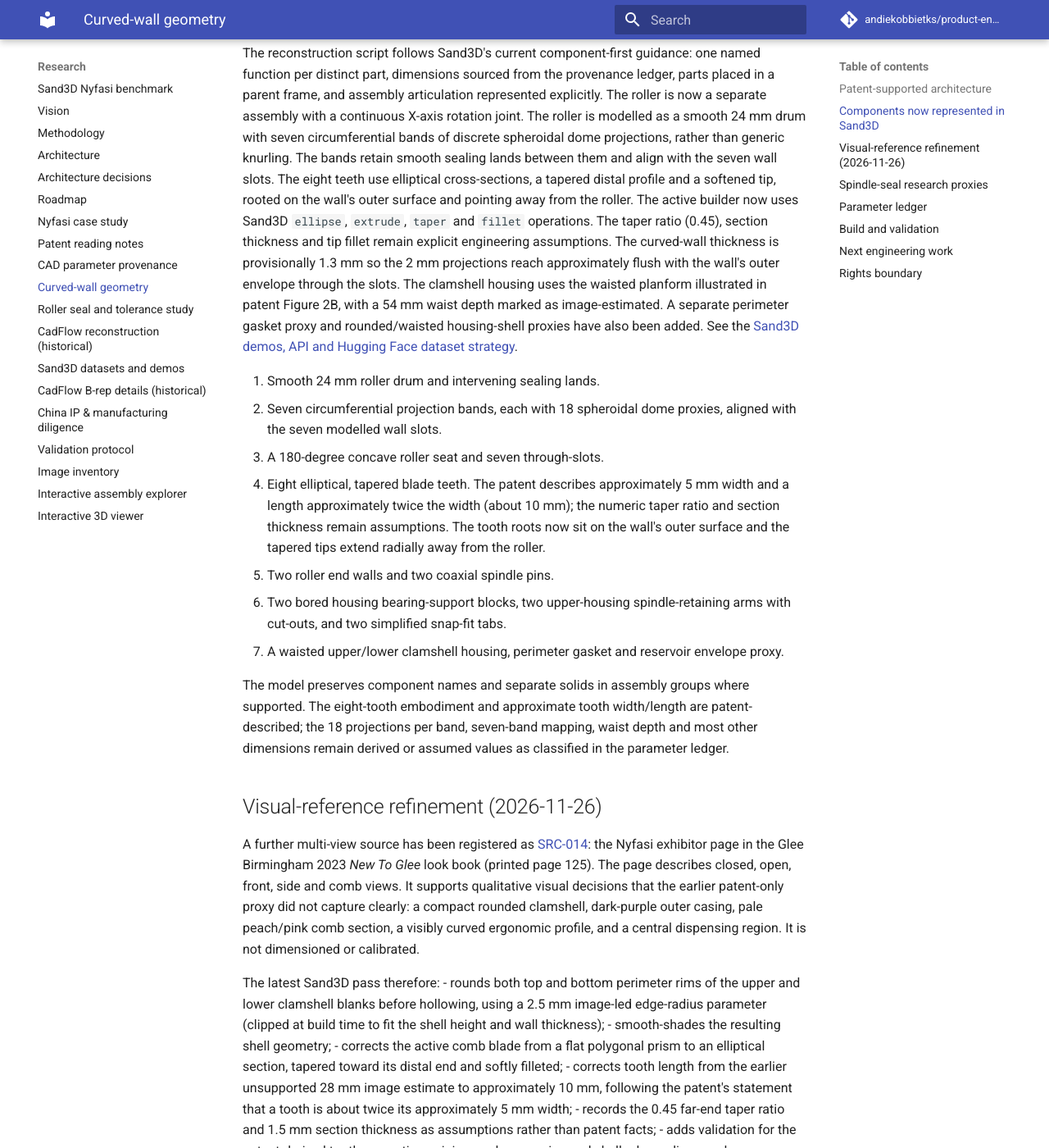
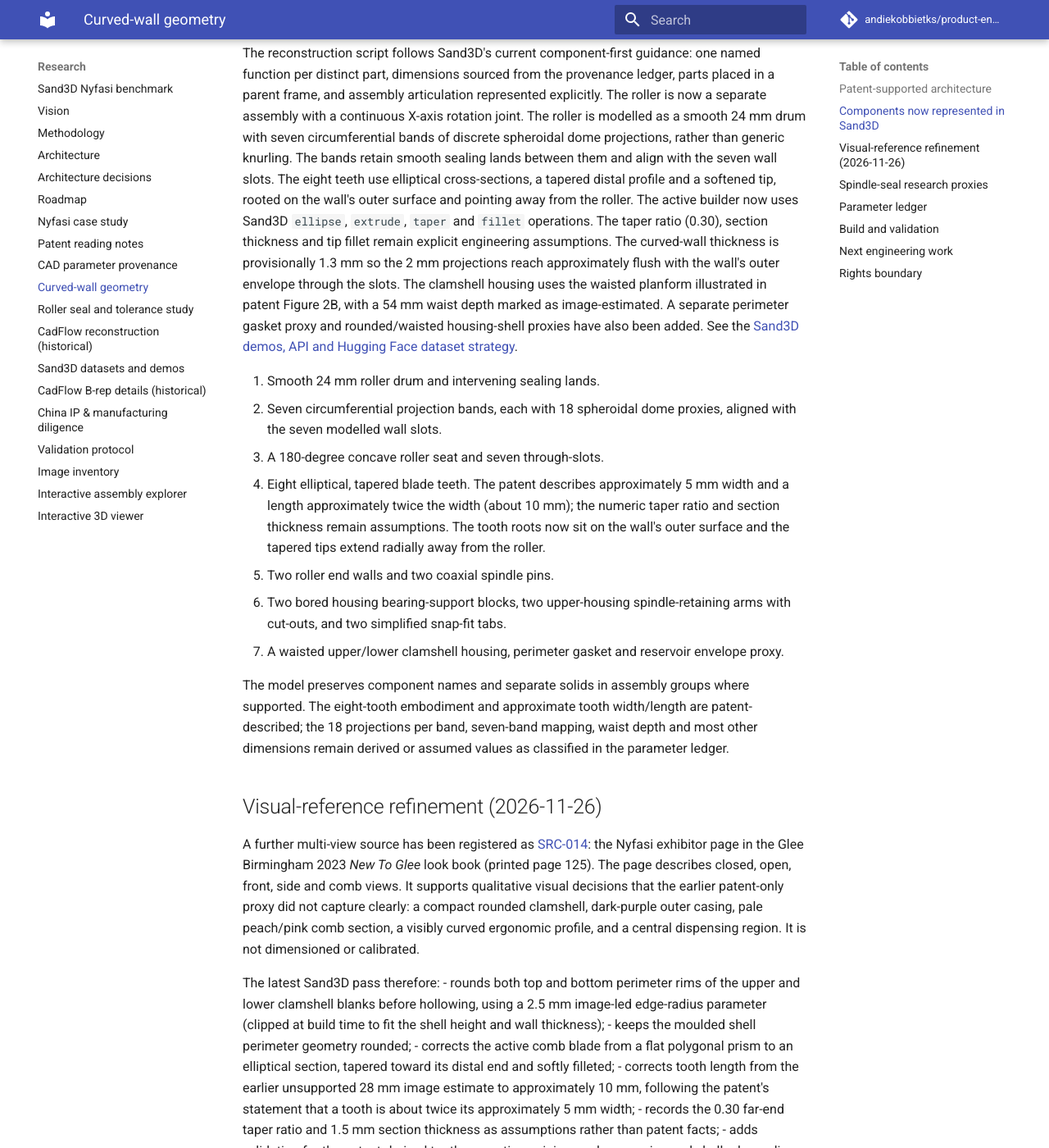
Before and after one commit to andiekobbietks/product-engineering-lab, an MkDocs documentation site: the page built from docs/experiments/curved-wall-geometry.md, in a window 1280 px wide and 1400 px high, scrolled down 655 px. Shown: the whole window at 82% size. Built offline with MkDocs 1.6.1 and Material for MkDocs 9.7.7, drawn with Linux system fonts in a browser that asks for light colours; comment, search, counter and statistics services are not loaded; some of the changed text lies outside the part shown.

Commit message:
docs(nyfasi): correct taper ratio and Sand3D compatibility notes

```diff
--- a/docs/experiments/curved-wall-geometry.md
+++ b/docs/experiments/curved-wall-geometry.md
@@ -11,7 +11,7 @@ The patent figures are schematic. They do not provide overall housing dimensions
 
 ## Components now represented in Sand3D
 
-The reconstruction script follows Sand3D's current component-first guidance: one named function per distinct part, dimensions sourced from the provenance ledger, parts placed in a parent frame, and assembly articulation represented explicitly. The roller is now a separate assembly with a continuous X-axis rotation joint. The roller is modelled as a smooth 24 mm drum with seven circumferential bands of discrete spheroidal dome projections, rather than generic knurling. The bands retain smooth sealing lands between them and align with the seven wall slots. The eight teeth use elliptical cross-sections, a tapered distal profile and a softened tip, rooted on the wall's outer surface and pointing away from the roller. The active builder now uses Sand3D `ellipse`, `extrude`, `taper` and `fillet` operations. The taper ratio (0.45), section thickness and tip fillet remain explicit engineering assumptions. The curved-wall thickness is provisionally 1.3 mm so the 2 mm projections reach approximately flush with the wall's outer envelope through the slots. The clamshell housing uses the waisted planform illustrated in patent Figure 2B, with a 54 mm waist depth marked as image-estimated. A separate perimeter gasket proxy and rounded/waisted housing-shell proxies have also been added. See the [Sand3D demos, API and Hugging Face dataset strategy](sand3d-dataset-strategy.md).
+The reconstruction script follows Sand3D's current component-first guidance: one named function per distinct part, dimensions sourced from the provenance ledger, parts placed in a parent frame, and assembly articulation represented explicitly. The roller is now a separate assembly with a continuous X-axis rotation joint. The roller is modelled as a smooth 24 mm drum with seven circumferential bands of discrete spheroidal dome projections, rather than generic knurling. The bands retain smooth sealing lands between them and align with the seven wall slots. The eight teeth use elliptical cross-sections, a tapered distal profile and a softened tip, rooted on the wall's outer surface and pointing away from the roller. The active builder now uses Sand3D `ellipse`, `extrude`, `taper` and `fillet` operations. The taper ratio (0.30), section thickness and tip fillet remain explicit engineering assumptions. The curved-wall thickness is provisionally 1.3 mm so the 2 mm projections reach approximately flush with the wall's outer envelope through the slots. The clamshell housing uses the waisted planform illustrated in patent Figure 2B, with a 54 mm waist depth marked as image-estimated. A separate perimeter gasket proxy and rounded/waisted housing-shell proxies have also been added. See the [Sand3D demos, API and Hugging Face dataset strategy](sand3d-dataset-strategy.md).
 
 1. Smooth 24 mm roller drum and intervening sealing lands.
 2. Seven circumferential projection bands, each with 18 spheroidal dome proxies, aligned with the seven modelled wall slots.
@@ -30,10 +30,10 @@ A further multi-view source has been registered as [SRC-014](../../experiments/0
 
 The latest Sand3D pass therefore:
 - rounds both top and bottom perimeter rims of the upper and lower clamshell blanks before hollowing, using a 2.5 mm image-led edge-radius parameter (clipped at build time to fit the shell height and wall thickness);
-- smooth-shades the resulting shell geometry;
+- keeps the moulded shell perimeter geometry rounded;
 - corrects the active comb blade from a flat polygonal prism to an elliptical section, tapered toward its distal end and softly filleted;
 - corrects tooth length from the earlier unsupported 28 mm image estimate to approximately 10 mm, following the patent's statement that a tooth is about twice its approximately 5 mm width;
-- records the 0.45 far-end taper ratio and 1.5 mm section thickness as assumptions rather than patent facts;
+- records the 0.30 far-end taper ratio and 1.5 mm section thickness as assumptions rather than patent facts;
 - adds validation for the patent-derived tooth proportion, minimum clear spacing and shell edge-radius envelope.
 
 The look-book imagery is used for qualitative shape and colour blocking only. It does not justify changing the assumed 130 × 68 mm housing envelope into a claimed exact measurement. The public source does not expose a calibrated ruler, dimensioned orthographic drawing or physical sample. Exact retail dimensions remain unresolved until authorised CAD or physical metrology is available.
@@ -54,7 +54,7 @@ Two separately named annular elastomer seal proxies are included around the spin
 | Curved slotted-wall thickness | 1.3 mm | Engineering assumption to align projection tips with the outer envelope |
 | Band axial footprint | 2 mm | Engineering assumption |
 | Housing waist depth | 54 mm | Image-estimated from Figure 2B; low confidence |
-| Tooth taper | 0.45 far-end scale ratio | Engineering assumption; not dimensioned by patent |
+| Tooth taper | 0.30 far-end scale ratio | Engineering assumption; not dimensioned by patent |
 | Housing vertical edge fillet | 2.5 mm | Low-confidence image-led assumption from SRC-014; clipped to fit shell height and wall thickness |
 | Tooth-root datum | -20.8 mm | Derived from the wall outer radius; teeth point away from the roller |
 | End-wall diameter | 25 mm | Engineering assumption |
```
